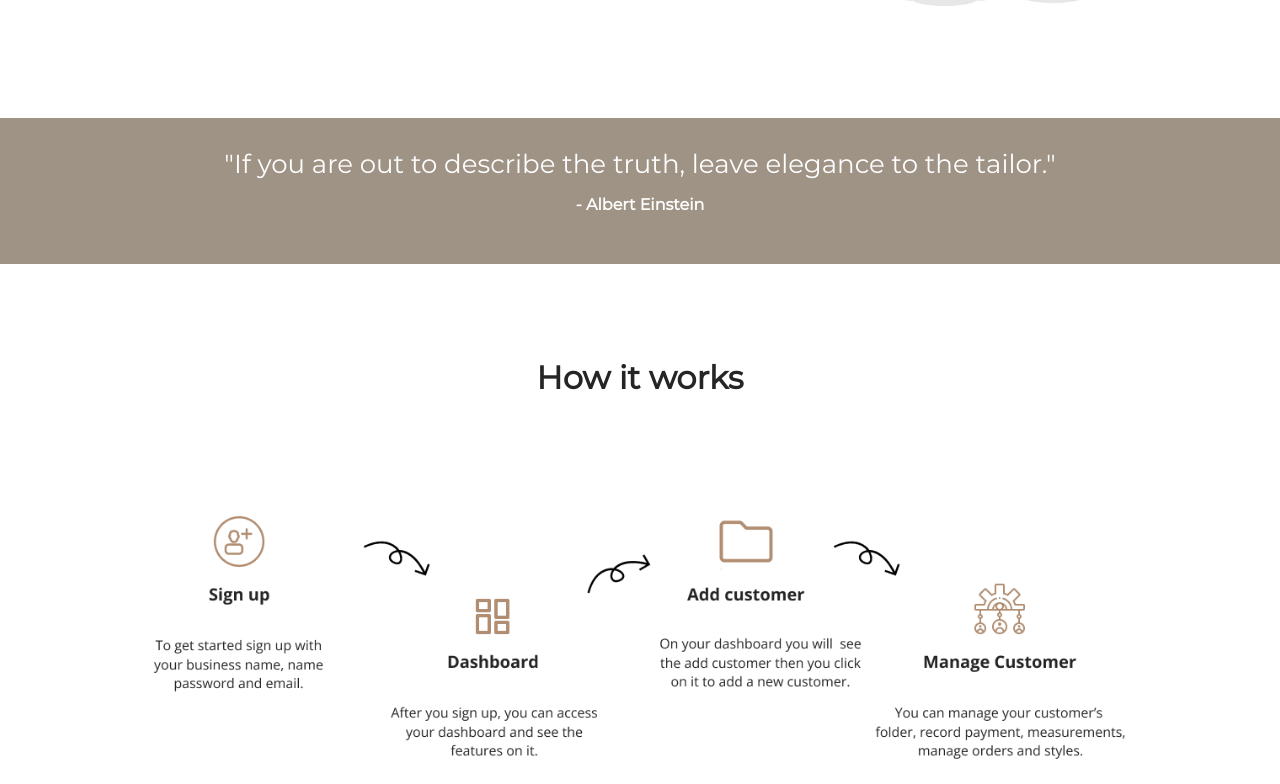
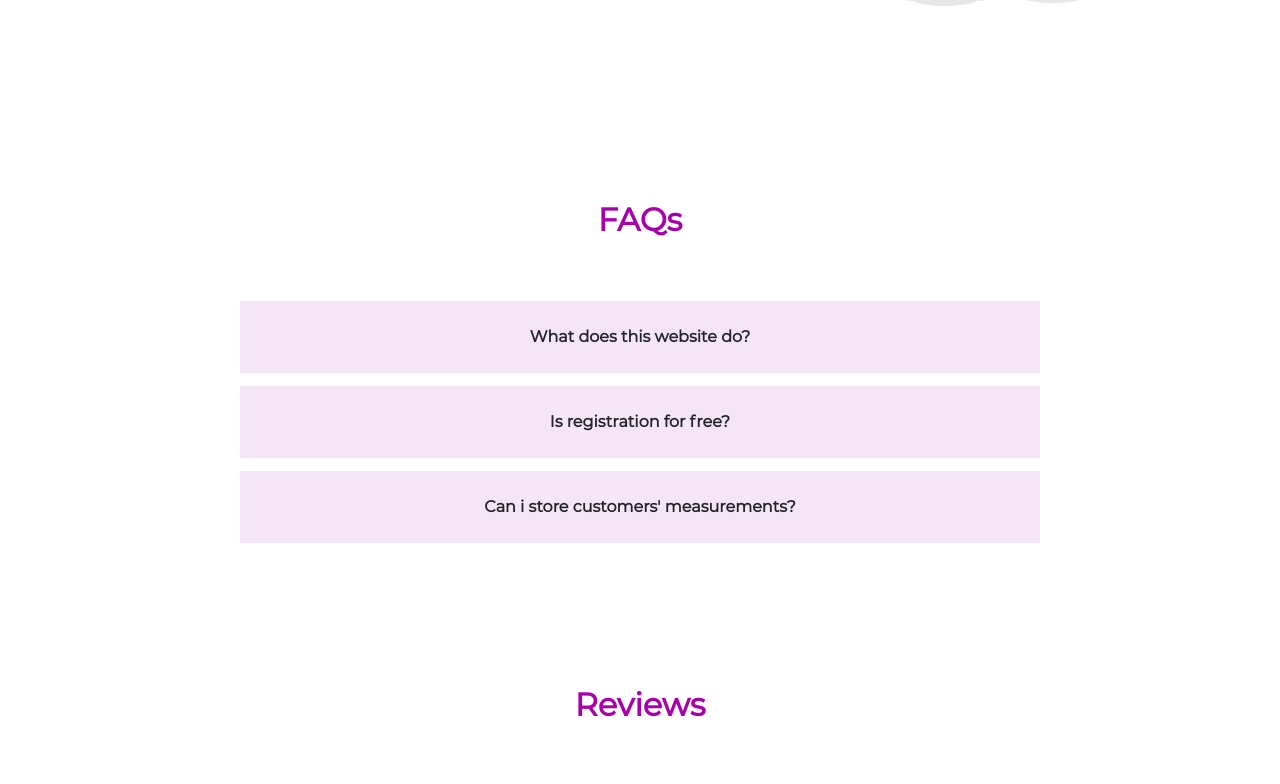
Before and after one commit to titoadeoye/Stitchack, a React (Create React App) app: page / in a window 1280 px wide. Shown: the part 1633-2417 px from the top of the page. Built offline with nearby package versions, Linux system fonts and the light colour scheme.

Commit message:
Add files via upload

```diff
--- a/src/pages/Landing/Landing.js
+++ b/src/pages/Landing/Landing.js
@@ -6,11 +6,15 @@ export default function Landing() {
             <Home />
             <Services />
             <About />
-             <Quote />
-            <HowItWorks />
-            {/* <FAQs /> */}
+            <FAQs />
             <Reviews />
             <Footer />
+             {/* <Quote /> */}
+            {/* <HowItWorks />
+
+
+
+            */}
         </>
     )
 }
```
